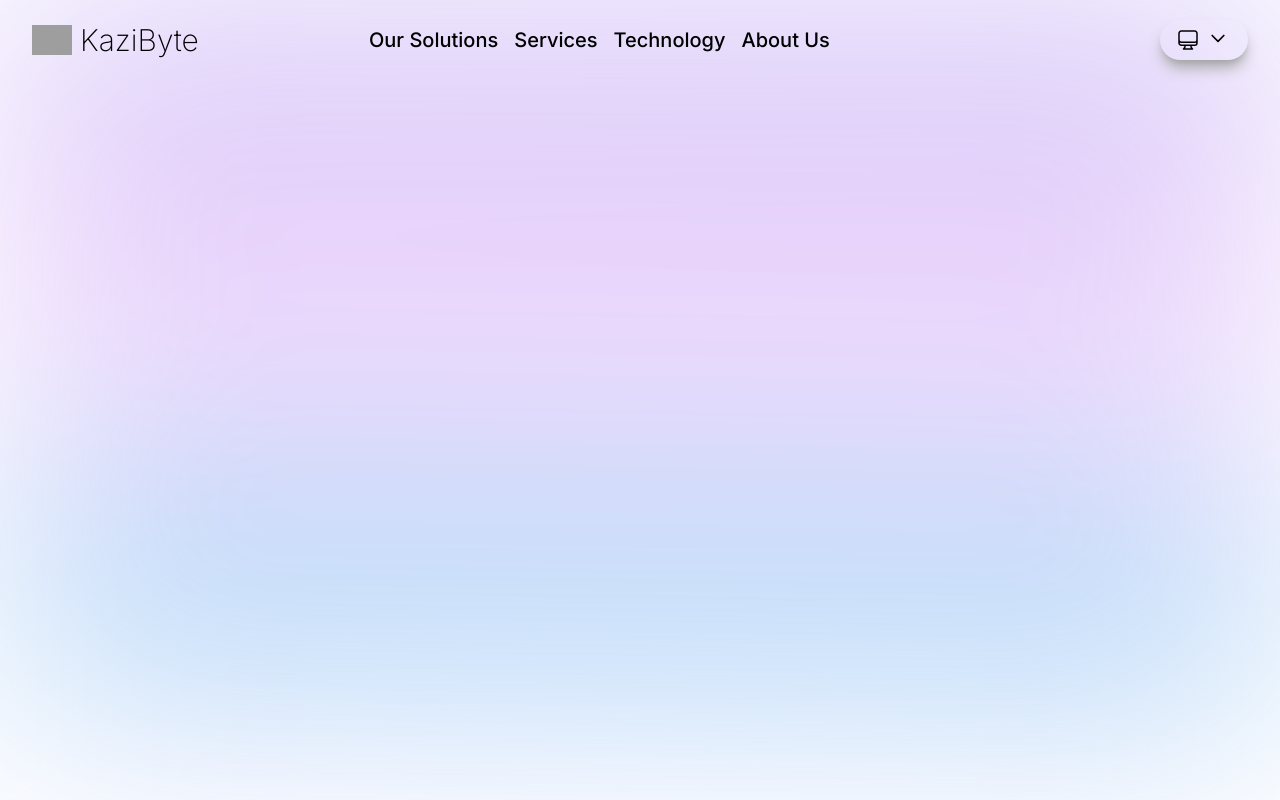
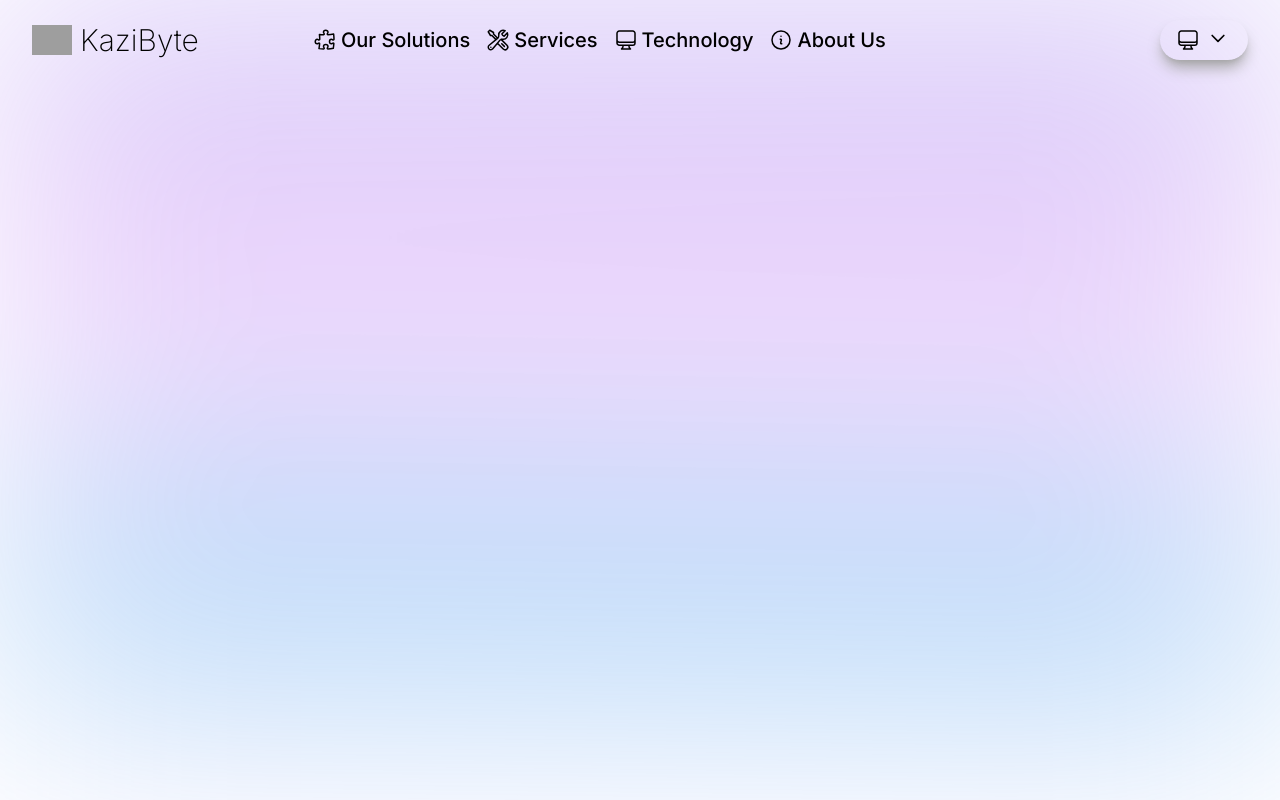
Before and after one commit to kazibyteorg/kazibyte.ai, a Next.js app: page / in a window 1280 px wide. Built offline with nearby package versions, Linux system fonts and the light colour scheme; grey boxes are pictures that could not be loaded.

Commit message:
fact: add icons packages ....

```diff
--- a/src/components/ui/brand/naves/Navbar1.tsx
+++ b/src/components/ui/brand/naves/Navbar1.tsx
@@ -1,64 +1,136 @@
-'use client';
-
+"use client";
 import React, { useState, useEffect } from "react";
 import Link from "next/link";
 import Image from "next/image";
 import ThemeSwitch from "@/components/common/ThemeSwitch";
+import {
+  PuzzlePieceIcon,
+  ShoppingCartIcon,
+  NewspaperIcon,
+  UsersIcon,
+  CurrencyDollarIcon,
+  TruckIcon,
+  AcademicCapIcon,
+  MusicalNoteIcon,
+  WrenchScrewdriverIcon,
+  GlobeAltIcon,
+  CpuChipIcon,
+  UserGroupIcon,
+  BeakerIcon,
+  ComputerDesktopIcon,
+  ServerIcon,
+  CircleStackIcon,
+  CloudIcon,
+  InformationCircleIcon,
+  PhoneIcon,
+  ChevronDownIcon,
+} from "@heroicons/react/24/outline";
 
 interface NavItem {
   label: string;
   href: string;
-  icon?: React.ElementType;
+  icon: React.ElementType;
   dropdownItems?: NavItem[];
 }
 
 const navItems: NavItem[] = [
-
   {
     label: "Our Solutions",
     href: "/our-solutions",
+    icon: PuzzlePieceIcon,
     dropdownItems: [
-      { label: "E-commerce Store", href: "/solutions/e-commerce" },
-      { label: "News Media", href: "/solutions/news-media" },
-      { label: "Social Media", href: "/solutions/social-media" },
-      { label: "Personal Finance", href: "/solutions/personal-finance" },
-      { label: "Food Delivery", href: "/solutions/food-delivery" },
-      { label: "School Management", href: "/solutions/school-management" },
-      { label: "Music Streaming", href: "/solutions/music-streaming" },
+      {
+        label: "E-commerce Store",
+        href: "/solutions/e-commerce",
+        icon: ShoppingCartIcon,
+      },
+      {
+        label: "News Media",
+        href: "/solutions/news-media",
+        icon: NewspaperIcon,
+      },
+      {
+        label: "Social Media",
+        href: "/solutions/social-media",
+        icon: UsersIcon,
+      },
+      {
+        label: "Personal Finance",
+        href: "/solutions/personal-finance",
+        icon: CurrencyDollarIcon,
+      },
+      {
+        label: "Food Delivery",
+        href: "/solutions/food-delivery",
+        icon: TruckIcon,
+      },
+      {
+        label: "School Management",
+        href: "/solutions/school-management",
+        icon: AcademicCapIcon,
+      },
+      {
+        label: "Music Streaming",
+        href: "/solutions/music-streaming",
+        icon: MusicalNoteIcon,
+      },
     ],
   },
   {
     label: "Services",
     href: "/services",
+    icon: WrenchScrewdriverIcon,
     dropdownItems: [
-      { label: "Web Development", href: "/services/web-development" },
-      { label: "Api Integration", href: "/services/api-integration" },
+      {
+        label: "Web Development",
+        href: "/services/web-development",
+        icon: GlobeAltIcon,
+      },
+      {
+        label: "API Integration",
+        href: "/services/api-integration",
+        icon: CpuChipIcon,
+      },
       {
         label: "Hire Dedicated Developers",
         href: "/services/hire-dedicated-developers",
+        icon: UserGroupIcon,
       },
-      { label: "Testing Services", href: "/services/testing" },
+      {
+        label: "Testing Services",
+        href: "/services/testing",
+        icon: BeakerIcon,
+      },
     ],
   },
   {
     label: "Technology",
     href: "/technology/all",
+    icon: ComputerDesktopIcon,
     dropdownItems: [
-      { label: "Frontend", href: "/technology/frontend" },
-      { label: "Backend", href: "/technology/backend" },
-      { label: "Database", href: "/technology/database" },
-      { label: "DevOps", href: "/technology/devops" },
+      {
+        label: "Frontend",
+        href: "/technology/frontend",
+        icon: ComputerDesktopIcon,
+      },
+      { label: "Backend", href: "/technology/backend", icon: ServerIcon },
+      {
+        label: "Database",
+        href: "/technology/database",
+        icon: CircleStackIcon,
+      },
+      { label: "DevOps", href: "/technology/devops", icon: CloudIcon },
     ],
   },
   {
     label: "About Us",
     href: "/about-us",
+    icon: InformationCircleIcon,
     dropdownItems: [
-      { label: "About Us", href: "/about-us" },
-      { label: "Contact Us", href: "/contact-us" },
+      { label: "About Us", href: "/about-us", icon: InformationCircleIcon },
+      { label: "Contact Us", href: "/contact-us", icon: PhoneIcon },
     ],
   },
-
 ];
 
 const Navbar: React.FC = () => {
@@ -88,7 +160,7 @@ const Navbar: React.FC = () => {
   return (
     <nav
       className={`fixed top-0 left-0 w-full z-50 transition-all duration-300 ${
-        isScrolled ? " shadow-md" : "bg-transparent"
+        isScrolled ? "shadow-md bg-white dark:bg-gray-800" : "bg-transparent"
       }`}
     >
       <div className="container mx-auto p-2 md:px-8">
@@ -110,17 +182,22 @@ const Navbar: React.FC = () => {
             <div className="flex items-center space-x-4">
               {navItems.map((item, index) => (
                 <div key={index} className="relative group">
-                  <Link href={item.href} className="text-xl font-medium">
+                  <Link
+                    href={item.href}
+                    className="text-xl font-medium flex items-center hover:text-green-500"
+                  >
+                    <item.icon className="h-6 w-6 mr-1" />
                     {item.label}
                   </Link>
                   {item.dropdownItems && (
-                    <div className="absolute left-0 mt-2 w-48 rounded-md shadow-lg opacity-0 invisible group-hover:opacity-100 group-hover:visible transition-all duration-300">
+                    <div className="absolute left-0 mt-2 w-48 rounded-md shadow-lg opacity-0 invisible group-hover:opacity-100 group-hover:visible transition-all duration-300 bg-white dark:bg-gray-700">
                       {item.dropdownItems.map((dropdownItem, dropdownIndex) => (
                         <Link
                           key={dropdownIndex}
                           href={dropdownItem.href}
-                          className="block px-4 py-2 text-sm  hover:bg-green-400"
+                          className="block px-4 py-2 text-sm hover:bg-green-400 dark:hover:bg-green-600 flex items-center"
                         >
+                          <dropdownItem.icon className="h-5 w-5 mr-2" />
                           {dropdownItem.label}
                         </Link>
                       ))}
@@ -130,13 +207,12 @@ const Navbar: React.FC = () => {
               ))}
             </div>
           </div>
-          <div className="text-xl  ml-40
-           font-bold justify-end ">
+          <div className="text-xl ml-40 font-bold justify-end">
             <ThemeSwitch />
-           </div>
+          </div>
           {/* Mobile Menu Button */}
           <div className="lg:hidden">
-            <button onClick={toggleMobileMenu} className=" focus:outline-none">
+            <button onClick={toggleMobileMenu} className="focus:outline-none">
               <svg
                 className="h-6 w-6"
                 fill="none"
@@ -165,30 +241,23 @@ const Navbar: React.FC = () => {
       </div>
       {/* Mobile Menu */}
       <div className={`lg:hidden ${isMobileMenuOpen ? "block" : "hidden"}`}>
-        <div className="px-2 pt-2 pb-3 space-y-1 sm:px-3">
+        <div className="px-2 pt-2 pb-3 space-y-1 sm:px-3 bg-white dark:bg-gray-800">
           {navItems.map((item, index) => (
             <div key={index}>
               <div
-                className="flex justify-between items-center px-3 py-2 rounded-md text-base font-medium  hover:bg-green-300 cursor-pointer"
+                className="flex justify-between items-center px-3 py-2 rounded-md text-base font-medium hover:bg-green-300 dark:hover:bg-green-700 cursor-pointer"
                 onClick={() => item.dropdownItems && toggleDropdown(item.label)}
               >
-                <Link href={item.href}>{item.label}</Link>
+                <Link href={item.href} className="flex items-center">
+                  <item.icon className="h-6 w-6 mr-2" />
+                  {item.label}
+                </Link>
                 {item.dropdownItems && (
-                  <svg
+                  <ChevronDownIcon
                     className={`h-5 w-5 transition-transform duration-200 ${
                       openDropdowns[item.label] ? "transform rotate-180" : ""
                     }`}
-                    fill="none"
-                    viewBox="0 0 24 24"
-                    stroke="currentColor"
-                  >
-                    <path
-                      strokeLinecap="round"
-                      strokeLinejoin="round"
-                      strokeWidth={2}
-                      d="M19 9l-7 7-7-7"
-                    />
-                  </svg>
+                  />
                 )}
               </div>
               {item.dropdownItems && (
@@ -201,8 +270,9 @@ const Navbar: React.FC = () => {
                     <Link
                       key={dropdownIndex}
                       href={dropdownItem.href}
-                      className="block px-3 py-2 rounded-md text-base font-medium hover:bg-green-300"
+                      className="block px-3 py-2 rounded-md text-base font-medium hover:bg-green-300 dark:hover:bg-green-700 flex items-center"
                     >
+                      <dropdownItem.icon className="h-5 w-5 mr-2" />
                       {dropdownItem.label}
                     </Link>
                   ))}
```
